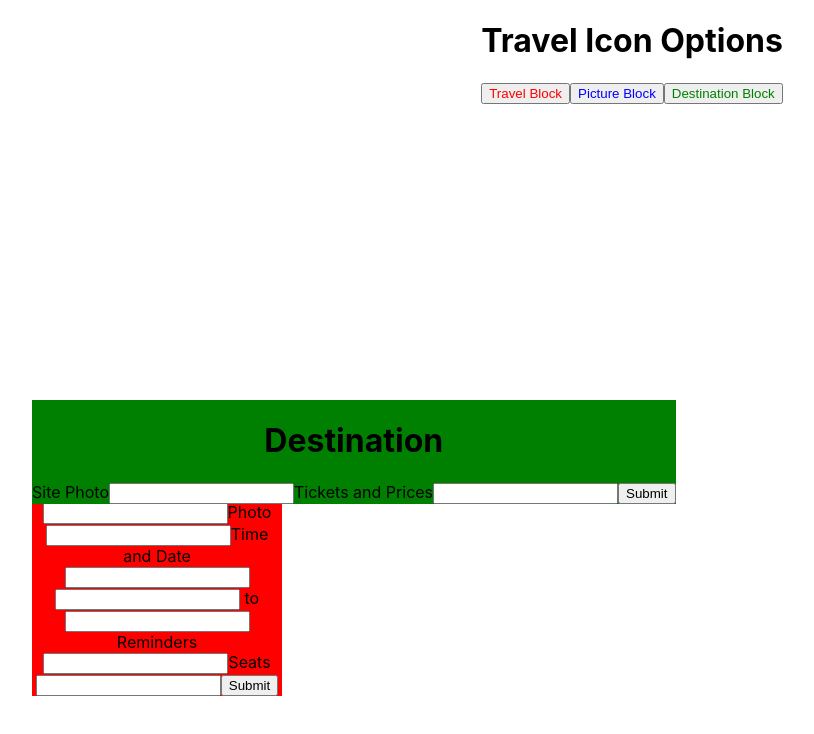
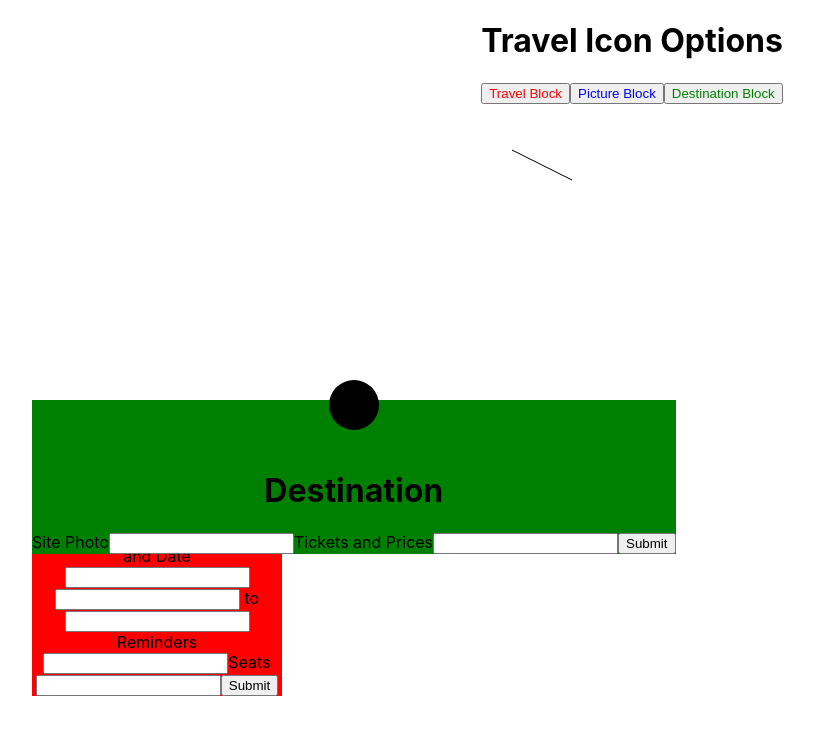
Before and after one commit to Dccai/Hackathon-Travel, a React (Create React App) app: page / in a window 1280 px wide. Both pictures are taken after a click on the button "Destination Block". Shown: the top 734 px of the page, without its empty margins (8-822 px from the left). Built offline with nearby package versions, Linux system fonts and the light colour scheme.

Commit message:
added connective package

```diff
--- a/package.json
+++ b/package.json
@@ -10,6 +10,7 @@
     "react-dom": "^18.2.0",
     "react-draggable": "^4.4.5",
     "react-scripts": "5.0.1",
+    "react-xarrows": "^2.0.2",
     "web-vitals": "^2.1.4"
   },
   "scripts": {
--- a/src/Pages/MainPage.js
+++ b/src/Pages/MainPage.js
@@ -25,9 +25,16 @@ export class MainPage extends React.Component{
         event.currentTarget.remove();
         for (var key in this.formEntries){
             if(this.formEntries[key].length!=0){
+            if(key==="Image"){
+                var b=document.createElement('img');
+                b.src=this.formEntries[key];
+                parent.appendChild(b);
+            }
+            else{
             var b=document.createElement('li');
             b.innerHTML=`${key}: ${this.formEntries[key]}`;
             parent.appendChild(b);
+            }
             }
         }
         var d=document.createElement('button');
@@ -117,8 +124,9 @@ export class MainPage extends React.Component{
     <input name="Transport"type="text"></input><label htmlFor="Image">Photo</label><input type="text" name="Image"></input>
     <label htmlFor="Date and Time">Time and Date</label><input type="text" name="Date and Time"></input><div><input type="text" name="From"></input> to <input name="To" type="text"></input></div><label htmlFor="Travel Reminders">Reminders</label><input type="text" name="Travel Reminders"></input><label htmlFor="Travel Seats">Seats</label><input name="Travel Seats"></input><input type="submit" ></input></form></li></Draggable>);}
     else if(a==="photo"){return (<Draggable><li className="photoBlock"key={h}><h1>Image</h1><form onSubmit={this.handlePhotoSubmit}><label htmlFor="Pictures"></label><input name="Pictures" type="text"></input></form></li></Draggable>);}
-    else{return (<Draggable><li className="destBlock"key={h}><h1>Destination</h1><form onSubmit={this.handleSightSeeingSubmit}><label htmlFor="SightSeeing Site">Site Photo</label><input name="SightSeeing Site" type="text"></input><label htmlFor="Tickets and Prices">Tickets and Prices</label><input name="Tickets and Prices" type="text"></input><input type="submit"></input></form></li></Draggable>);}
+    else{return (<Draggable><li className="destBlock"key={h}><div style={{borderRadius:"50%",backgroundColor:"black",width:"50px",height:'50px',marginLeft:"auto",marginRight:"auto",position:'relative',top:"-20px"}}>  </div><h1>Destination</h1><form onSubmit={this.handleSightSeeingSubmit}><label htmlFor="SightSeeing Site">Site Photo</label><input name="SightSeeing Site" type="text"></input><label htmlFor="Tickets and Prices">Tickets and Prices</label><input name="Tickets and Prices" type="text"></input><input type="submit"></input></form></li></Draggable>);}
 })}</ul>
+<svg width="300" height="300"><line x1="30" y1="30" x2="90" y2="60" stroke="black"/></svg>
 </>
         );
 
```
Also changed, not shown: 1 other file (tests, documents, lock files or other folders).
